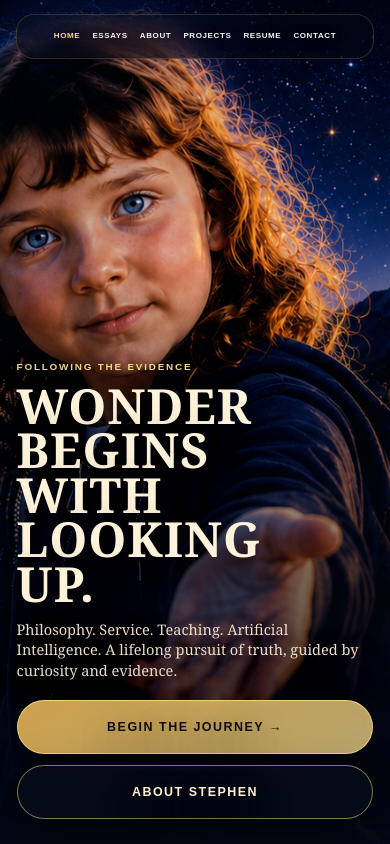
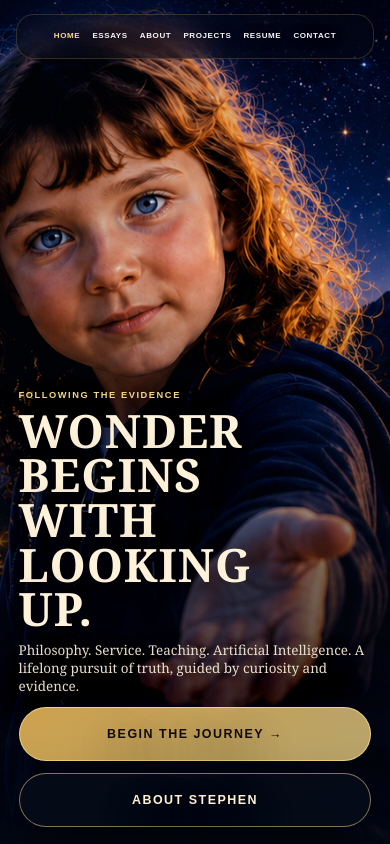
Before and after one commit to snaetzker-droid/Stephennaetzker-site, a Next.js app: page / in a window 390 px wide. Built offline with nearby package versions, Linux system fonts and the light colour scheme.

Commit message:
Update globals.css

```diff
--- a/app/globals.css
+++ b/app/globals.css
@@ -203,8 +203,6 @@
   .sn-hot-secondary{display:inline-flex!important}
   .sn-hot-nav{font-size:.52rem!important;gap:.48rem!important;border-radius:18px;line-height:1.1}
 }
-
-
 /* v1.2.25 MOBILE HERO FIT RELEASE
    Preserve the approved desktop cinematic hero, but use a true portrait mobile composition.
    Desktop: the canonical artwork remains the visual source; real links sit as transparent hit areas.
@@ -418,72 +416,54 @@
   }
 }
 
-/* v1.3.6 MOBILE HERO POLISH
-   Mobile-only refinement. Desktop homepage remains locked.
-   Reduces headline dominance so Chloe's face and gesture lead the mobile experience. */
+/* v1.3.7 MOBILE HERO TEXT POLISH
+   Mobile-only refinement. Desktop remains locked.
+   Reduces text dominance so the Chloe artwork carries the first impression. */
 @media(max-width:900px){
   .sn-canonical-hero{
-    padding-top:7.25rem!important;
-    padding-left:4.5vw!important;
-    padding-right:4.5vw!important;
-    padding-bottom:2.25rem!important;
+    padding:6.15rem 4.75vw 1.35rem!important;
     align-items:flex-end!important;
   }
 
-  .sn-mobile-hero-img{
-    object-position:58% center!important;
-  }
-
   .sn-canonical-text{
-    max-width:32rem!important;
+    max-width:30rem!important;
   }
 
   .sn-home-kicker{
-    margin-bottom:.65rem!important;
-    font-size:.62rem!important;
-    letter-spacing:.18em!important;
+    font-size:.58rem!important;
+    letter-spacing:.17em!important;
+    margin-bottom:.48rem!important;
   }
 
   .sn-canonical-text h1{
-    font-size:clamp(2.35rem,12.8vw,4.35rem)!important;
-    line-height:.91!important;
-    max-width:8.6ch!important;
-    margin-bottom:.85rem!important;
+    font-size:clamp(2.15rem,11.5vw,4.05rem)!important;
+    line-height:.96!important;
+    max-width:10ch!important;
+    margin-bottom:.62rem!important;
   }
 
   .sn-home-subtitle{
-    max-width:25rem!important;
-    font-size:clamp(.94rem,3.55vw,1.02rem)!important;
-    line-height:1.45!important;
-    margin-bottom:1.2rem!important;
-  }
-
-  .sn-canonical-actions{
-    gap:.7rem!important;
+    max-width:24rem!important;
+    font-size:.88rem!important;
+    line-height:1.36!important;
+    margin-bottom:.88rem!important;
   }
 }
 
 @media(max-width:420px){
   .sn-canonical-hero{
-    padding-top:7.45rem!important;
-    padding-left:4.25vw!important;
-    padding-right:4.25vw!important;
-    padding-bottom:1.55rem!important;
-  }
-
-  .sn-mobile-hero-img{
-    object-position:59% center!important;
+    padding-top:6.45rem!important;
+    padding-bottom:1.05rem!important;
   }
 
   .sn-canonical-text h1{
-    font-size:clamp(2.2rem,12.4vw,3.8rem)!important;
-    line-height:.92!important;
-    max-width:8.7ch!important;
+    font-size:clamp(2.05rem,11.8vw,3.45rem)!important;
+    line-height:.97!important;
   }
 
   .sn-home-subtitle{
-    font-size:.91rem!important;
-    line-height:1.42!important;
-    max-width:23rem!important;
+    font-size:.84rem!important;
+    line-height:1.34!important;
+    margin-bottom:.78rem!important;
   }
 }
```
